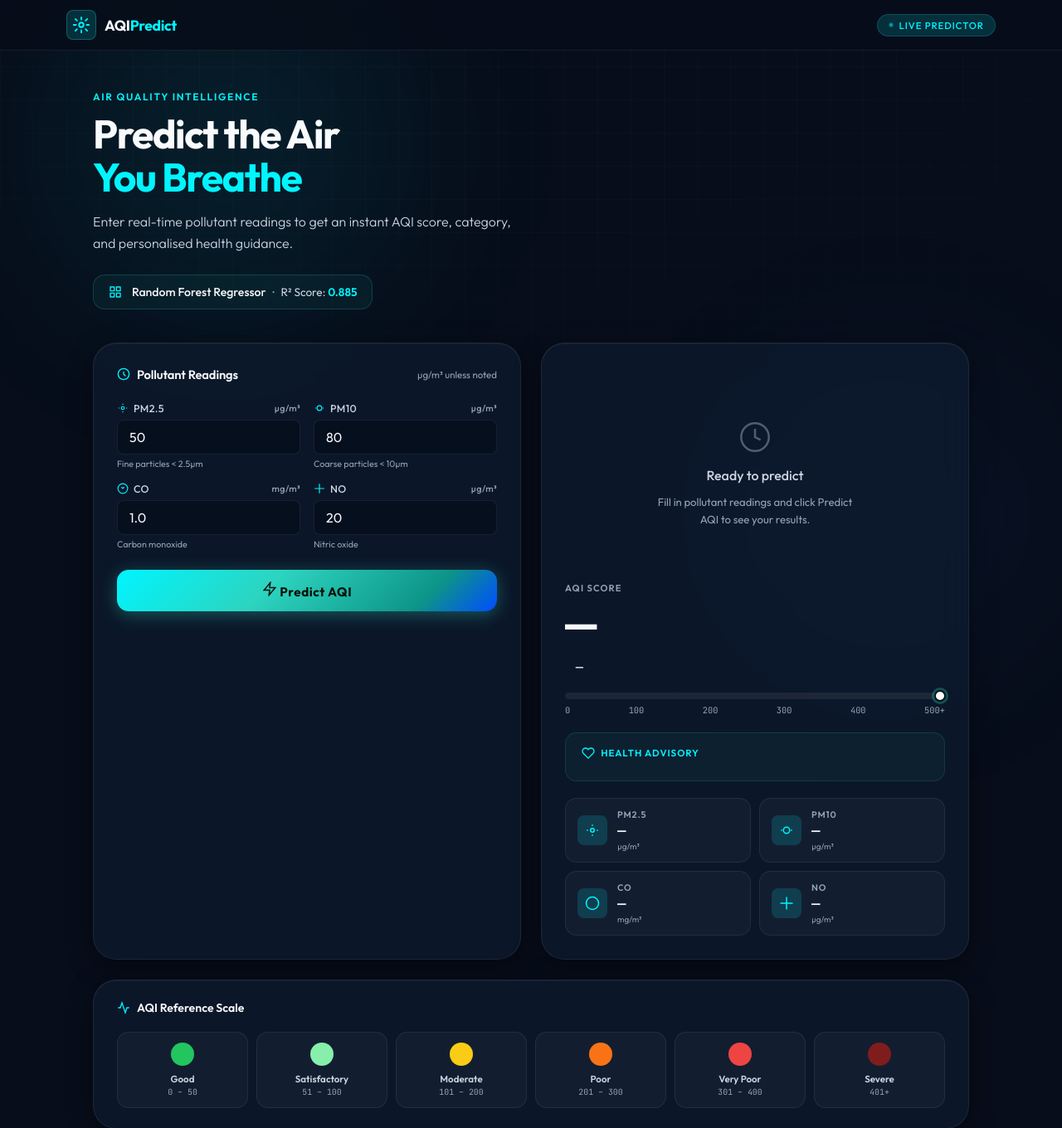
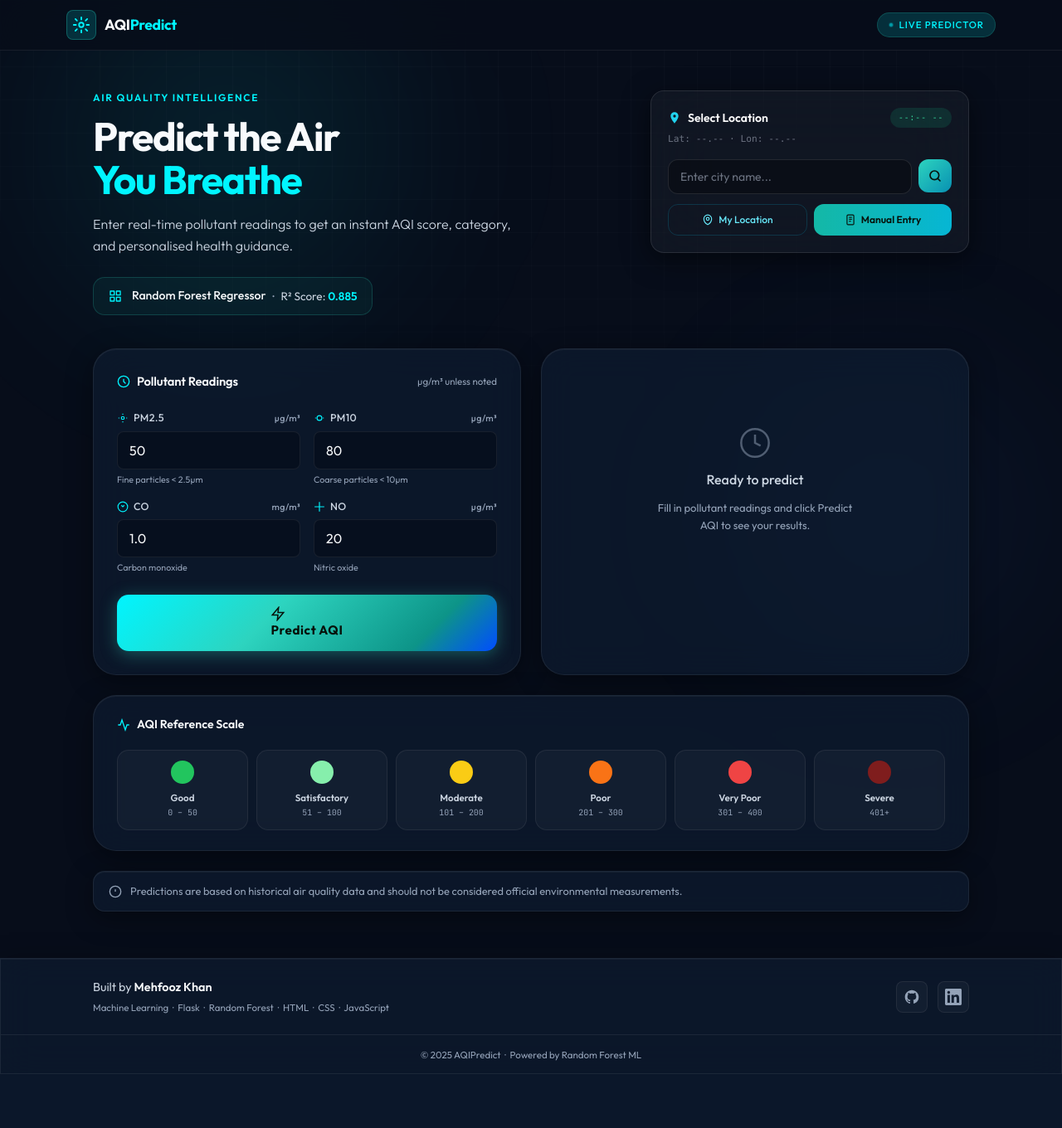
Before and after one commit to mehfooz084/AQI_Predictor, a Flask app: page / in a window 1280 px wide. Shown: the top 1360 px of the page at 83% size. After the commit the page ends 1295 px from the top, so only its background shows below. Run offline with Flask 3, Linux system fonts and the light colour scheme; some libraries are stand-ins or nearby versions.

Commit message:
Enhance index.html with Tailwind CSS and layout updates
Added Tailwind CSS script and updated hero section layout with new model info badge and location card.

```diff
--- a/templates/index.html
+++ b/templates/index.html
@@ -7,6 +7,7 @@
 <link rel="preconnect" href="https://fonts.googleapis.com">
 <link href="https://fonts.googleapis.com/css2?family=Outfit:wght@300;400;500;600;700&family=JetBrains+Mono:wght@400;500&display=swap" rel="stylesheet">
 <link rel="stylesheet" href="{{ url_for('static', filename='style.css') }}">
+<script src="https://cdn.tailwindcss.com"></script>
 </head>
 <body>
 
@@ -40,6 +41,9 @@
 
     <!-- ── Hero ───────────────────────────────────────────────────── -->
     <section class="hero" aria-label="Page introduction">
+      <div class="flex flex-col lg:flex-row items-start gap-8">
+        <!-- Left: Hero text -->
+        <div class="flex-1 min-w-0">
           <p class="hero-eyebrow">Air Quality Intelligence</p>
           <h1 class="hero-title">Predict the Air<br><span class="hero-accent">You Breathe</span></h1>
           <p class="hero-desc">Enter real-time pollutant readings to get an instant AQI score, category, and personalised health guidance.</p>
@@ -56,6 +60,58 @@
               <span class="model-name">Random Forest Regressor</span>
               <span class="model-sep" aria-hidden="true">·</span>
               <span class="model-score">R² Score: <strong>0.885</strong></span>
+            </div>
+          </div>
+        </div>
+
+        <!-- Right: Location Card -->
+        <div class="w-full max-w-sm rounded-2xl border border-white/10 bg-white/[0.04] backdrop-blur-2xl p-5 shadow-[0_8px_32px_rgba(0,0,0,0.5)]">
+          <!-- City + Time -->
+          <div class="flex items-center justify-between mb-1.5">
+            <div class="flex items-center gap-2">
+              <svg class="w-4 h-4 text-cyan-400 shrink-0" viewBox="0 0 24 24" fill="currentColor"><path d="M12 2C8.13 2 5 5.13 5 9c0 5.25 7 13 7 13s7-7.75 7-13c0-3.87-3.13-7-7-7zm0 9.5a2.5 2.5 0 1 1 0-5 2.5 2.5 0 0 1 0 5z"/></svg>
+              <span id="loc-city-name" class="text-white font-semibold text-sm">Select Location</span>
+            </div>
+            <span id="loc-time" class="text-[0.65rem] font-mono bg-emerald-500/15 text-emerald-400 px-2.5 py-1 rounded-full font-medium tracking-wider">--:-- --</span>
+          </div>
+          <!-- Coords -->
+          <p id="loc-coords" class="text-[0.7rem] text-gray-500 font-mono mb-4">Lat: --.-- · Lon: --.--</p>
+
+          <!-- Search input -->
+          <div class="flex gap-2 mb-3">
+            <input type="text" id="manual-loc-input" placeholder="Enter city name..."
+              class="flex-1 min-w-0 bg-black/30 border border-white/10 rounded-xl text-white text-sm px-3.5 py-2.5 outline-none placeholder:text-gray-500 focus:border-cyan-400/40 focus:shadow-[0_0_0_3px_rgba(0,245,255,0.08)] transition-all">
+            <button id="loc-search-btn" type="button"
+              class="w-10 h-10 rounded-xl bg-gradient-to-br from-teal-400 to-cyan-600 flex items-center justify-center text-[#07120a] hover:opacity-90 transition-opacity cursor-pointer shrink-0 border-none">
+              <svg width="16" height="16" viewBox="0 0 24 24" fill="none" stroke="currentColor" stroke-width="2.5" stroke-linecap="round"><circle cx="11" cy="11" r="8"/><line x1="21" y1="21" x2="16.65" y2="16.65"/></svg>
+            </button>
+          </div>
+
+          <!-- Action buttons -->
+          <div class="flex gap-2">
+            <button id="loc-my-btn" type="button"
+              class="flex-1 flex items-center justify-center gap-1.5 border border-cyan-500/20 rounded-xl py-2.5 text-xs font-medium text-cyan-300 hover:bg-cyan-500/5 hover:border-cyan-400/30 transition-all cursor-pointer bg-transparent">
+              <svg width="14" height="14" viewBox="0 0 24 24" fill="none" stroke="currentColor" stroke-width="2"><path d="M12 22s-8-4.5-8-11.8A8 8 0 0 1 12 2a8 8 0 0 1 8 8.2c0 7.3-8 11.8-8 11.8z"/><circle cx="12" cy="10" r="3"/></svg>
+              My Location
+            </button>
+            <button id="loc-manual-btn" type="button"
+              class="flex-1 flex items-center justify-center gap-1.5 bg-gradient-to-r from-teal-500 to-cyan-500 rounded-xl py-2.5 text-xs font-semibold text-[#07120a] hover:opacity-90 transition-opacity cursor-pointer border-none">
+              <svg width="14" height="14" viewBox="0 0 24 24" fill="none" stroke="currentColor" stroke-width="2"><rect x="5" y="2" width="14" height="20" rx="2"/><line x1="9" y1="7" x2="15" y2="7"/><line x1="9" y1="11" x2="15" y2="11"/><line x1="9" y1="15" x2="13" y2="15"/></svg>
+              Manual Entry
+            </button>
+          </div>
+
+          <!-- Error -->
+          <div id="loc-error-msg" class="mt-3 items-center gap-2 bg-red-500/10 border border-red-500/25 rounded-lg px-3 py-2 text-xs text-red-300" style="display:none;">
+            <svg width="14" height="14" viewBox="0 0 24 24" fill="none" stroke="currentColor" stroke-width="2" class="shrink-0"><circle cx="12" cy="12" r="10"/><line x1="12" y1="8" x2="12" y2="12"/><line x1="12" y1="16" x2="12.01" y2="16"/></svg>
+            <span id="loc-error-text"></span>
+          </div>
+
+          <!-- Loading -->
+          <div id="loc-loading" class="mt-3 items-center justify-center gap-2 text-xs text-cyan-300" style="display:none;">
+            <span class="spinner"></span>
+            Fetching location data…
+          </div>
         </div>
       </div>
     </section>
@@ -75,6 +131,7 @@
           </h2>
           <span class="panel-sub">µg/m³ unless noted</span>
         </div>
+
 
         <div class="inputs-grid">
           <div class="inp-group">
```
Lines whose indentation alone changed are shown as unchanged.
